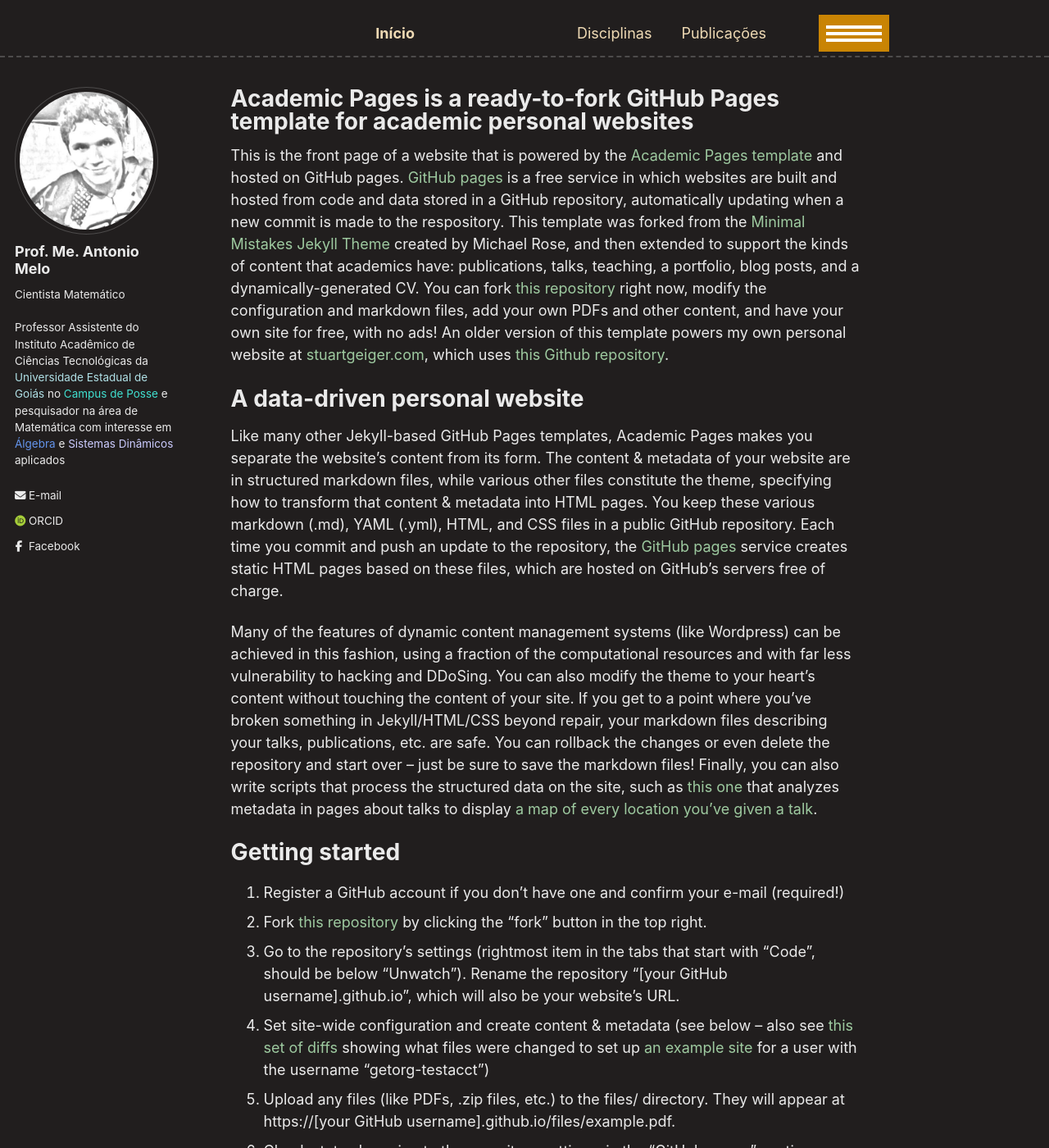
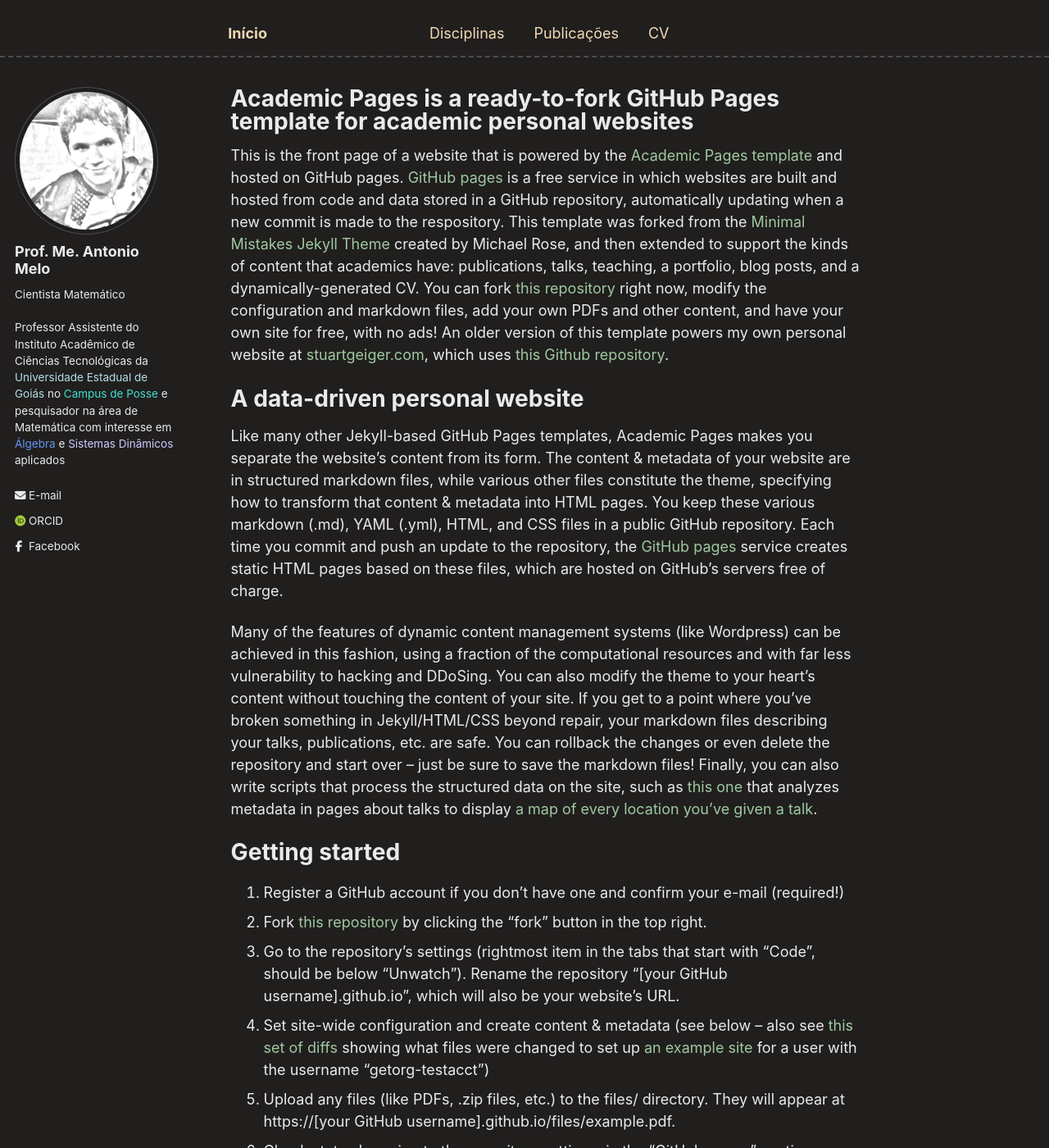
Before and after one commit to antmelo/antmelo.github.io, a Jekyll site: the page built from _pages/about.md, in a window 1280 px wide and 1400 px high. Shown: the whole window at 82% size. Built offline with Jekyll 4.4.1, drawn with Linux system fonts in a browser that asks for light colours; some web fonts are replaced.

Commit message:
Update _masthead.scss

```diff
--- a/_sass/_masthead.scss
+++ b/_sass/_masthead.scss
@@ -53,7 +53,7 @@
 
   &--lg {
     padding-right: 9em;
-    padding-left: 14.6em;
+    padding-left: 4.6em;
     font-weight: 700;
   }
 }
```
